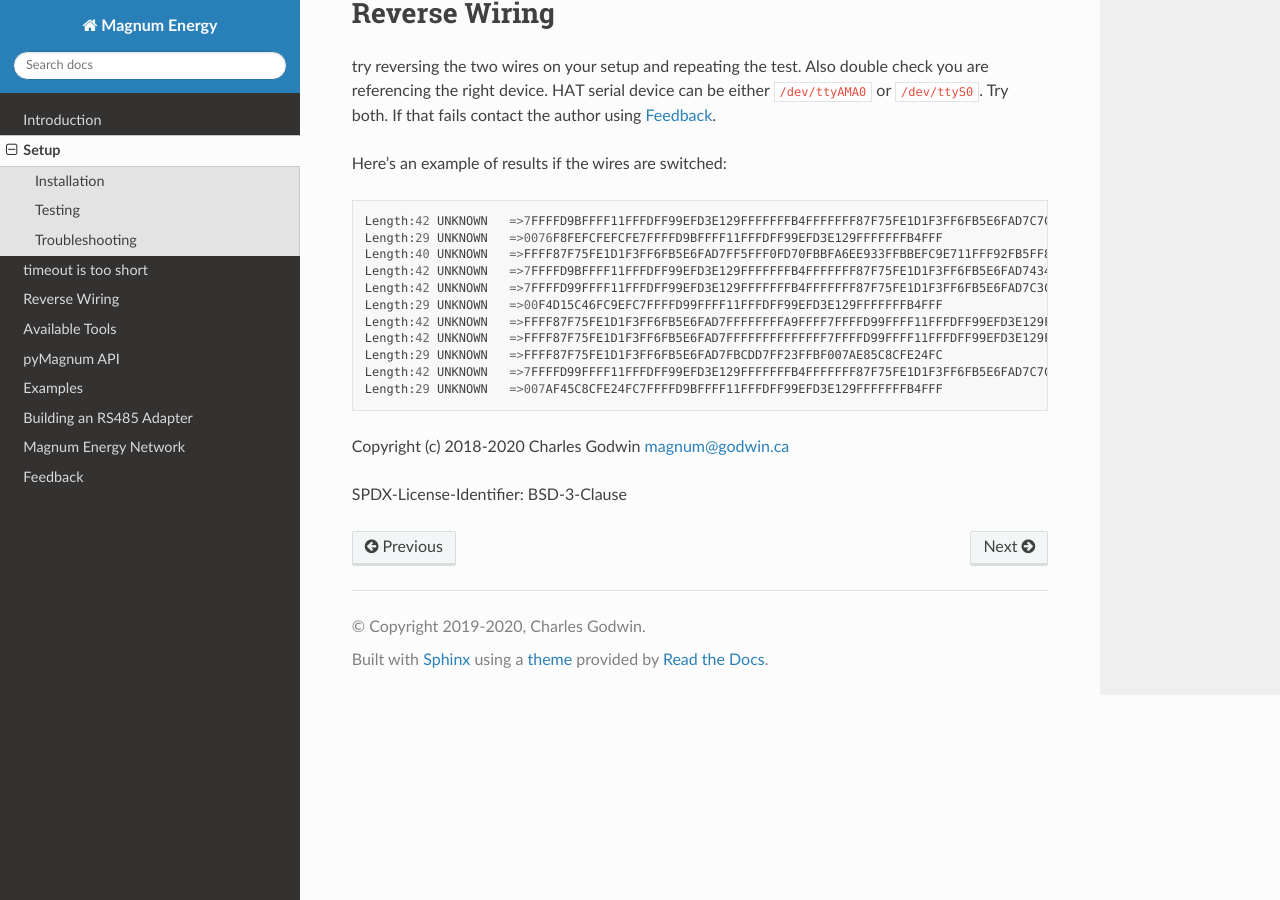
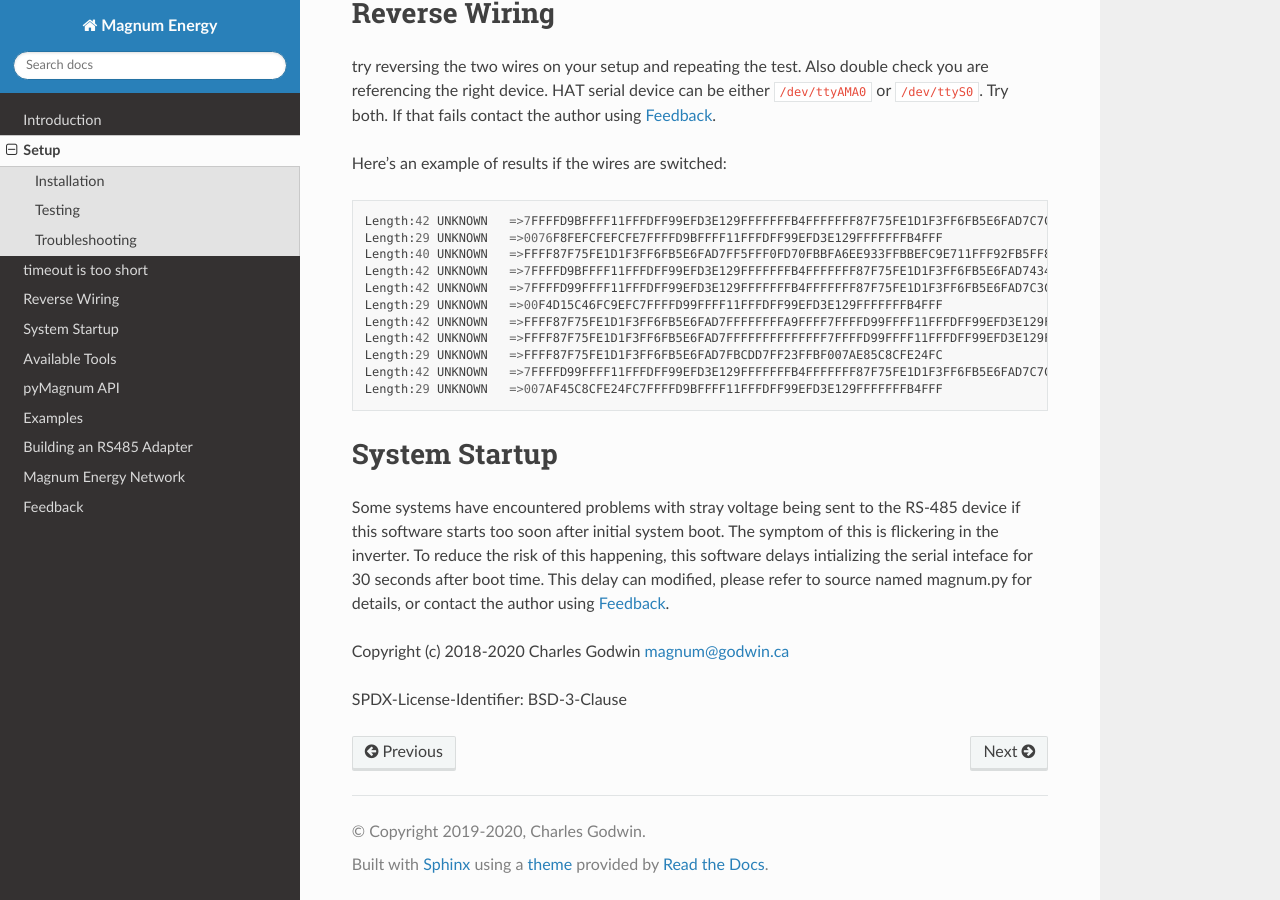
Before and after one commit to CharlesGodwin/pymagnum, a Sphinx documentation site: the page built from docs/installation.rst, in a window 1280 px wide and 900 px high, scrolled down 1514 px. Built offline with Sphinx 7.4.7 and the Read the Docs theme 2.0.0, drawn with Linux system fonts in a browser that asks for light colours.

Commit message:
Small typos and added  MAGNUM_DELAY documentation

```diff
--- a/docs/ME_network_overview.rst
+++ b/docs/ME_network_overview.rst
@@ -72,7 +72,7 @@ Fields sent
 +----------+-------------------------+---------+------------------------------------------------------+
 | INVERTER | VACout                  | Float   | Volts AC Out                                         |
 +----------+-------------------------+---------+------------------------------------------------------+
-| INVERTER | VACin                   | Float   | Volts AC in                                          |
+| INVERTER | VACin                   | Float   | Volts AC in  - peak to peak, not RMS                 |
 +----------+-------------------------+---------+------------------------------------------------------+
 | INVERTER | invled                  | Integer | inverter on if 1                                     |
 +----------+-------------------------+---------+------------------------------------------------------+
--- a/docs/installation.rst
+++ b/docs/installation.rst
@@ -94,6 +94,13 @@ Here’s an example of results if the wires are switched::
    Length:42 UNKNOWN   =>7FFFFD99FFFF11FFFDFF99EFD3E129FFFFFFFB4FFFFFFF87F75FE1D1F3FF6FB5E6FAD7C7C7F173C5D7BD
    Length:29 UNKNOWN   =>007AF45C8CFE24FC7FFFFD9BFFFF11FFFDFF99EFD3E129FFFFFFFB4FFF
 
+System Startup
+--------------
+
+Some systems have encountered problems with stray voltage being sent to the RS-485 device if this software
+starts too soon after initial system boot. The symptom of this is flickering in the inverter. To reduce the risk of this happening, this software delays intializing
+the serial inteface for 30 seconds after boot time.
+This delay can modified, please refer to source named magnum.py for details, or contact the author using :ref:`feedback`.
 
 Copyright (c) 2018-2020 Charles Godwin magnum@godwin.ca
 
```
Also changed, not shown: 1 other file.
